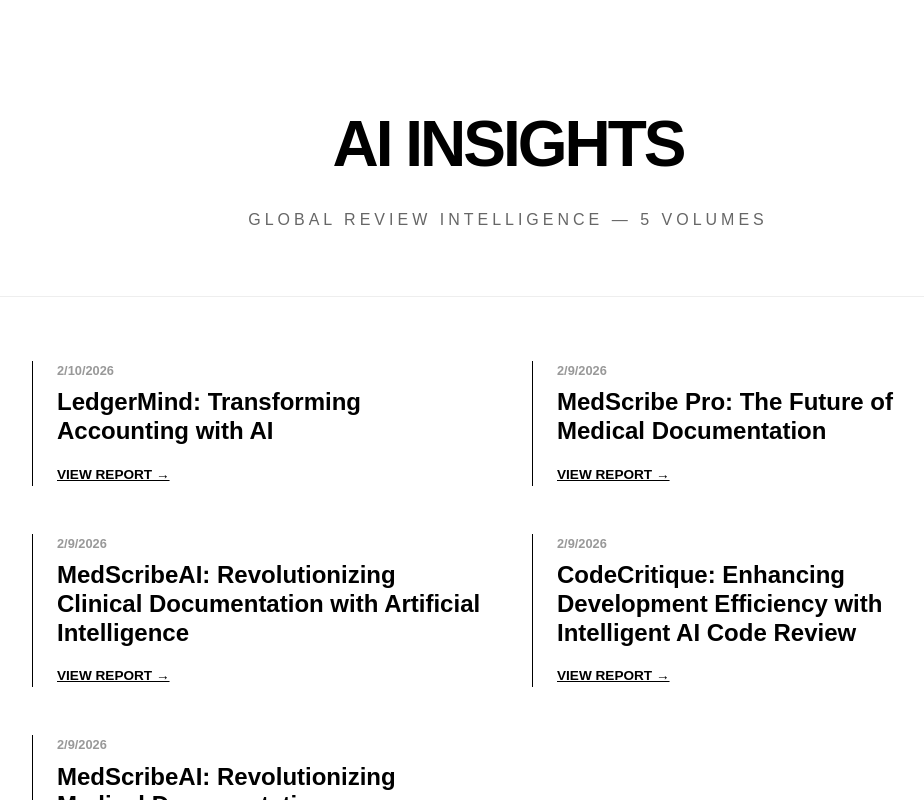
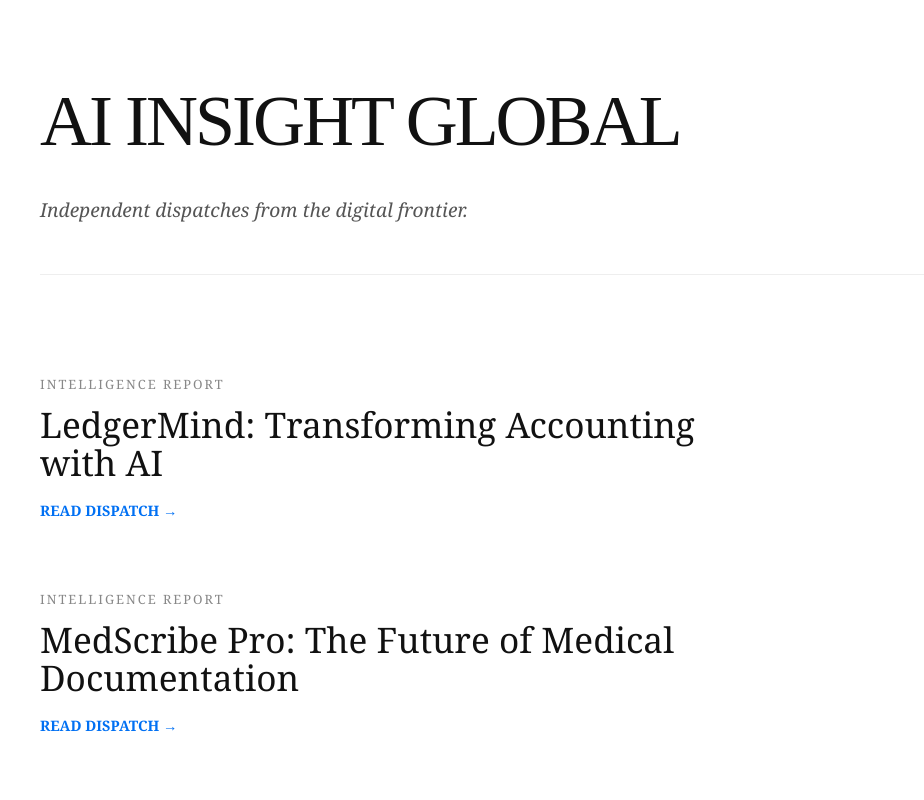
Before and after one commit to smart-guidance-lab/ai-review-site, a Next.js app: page / in a window 1280 px wide. Shown: the top 800 px of the page, without its empty margins (132-1056 px from the left). Built offline with nearby package versions, Linux system fonts and the light colour scheme.

Commit message:
Refactor article display and update styles
Updated article display logic and styles in the main page.

```diff
--- a/app/page.tsx
+++ b/app/page.tsx
@@ -12,34 +12,45 @@
     const files = fs.readdirSync(blogDir).filter(file => file.endsWith('.md'));
     articles = files.map(file => {
       const slug = file.replace('.md', '');
-      const content = fs.readFileSync(path.join(blogDir, file), 'utf8');
+      const content = fs.readFileSync(path.join(blogDir, file), 'utf8') || '';
       const titleMatch = content.match(/^#\s+(.*)/m);
-      const displayTitle = titleMatch ? titleMatch[1] : slug.split('-').slice(0, -1).join(' ').toUpperCase();
+      const displayTitle = titleMatch ? titleMatch[1] : slug.replace(/-/g, ' ');
       const timestamp = parseInt(file.split('-').pop() || '0');
       return { slug, displayTitle, timestamp };
     }).sort((a, b) => b.timestamp - a.timestamp);
   }
 
   return (
-    <main style={{ backgroundColor: '#fff', minHeight: '100vh', color: '#000' }}>
-      <header style={{ padding: '6rem 1.5rem 4rem', textAlign: 'center', borderBottom: '1px solid #eee' }}>
-        <h1 style={{ fontSize: '4rem', fontWeight: '900', letterSpacing: '-3px', marginBottom: '1rem' }}>AI INSIGHTS</h1>
-        <p style={{ fontSize: '1rem', letterSpacing: '4px', color: '#666', textTransform: 'uppercase' }}>Global Review Intelligence — {articles.length} Volumes</p>
+    <main style={{ padding: '4rem 2rem', maxWidth: '1000px', margin: '0 auto', fontFamily: '"Georgia", serif', backgroundColor: '#fff', color: '#111', lineHeight: '1.6' }}>
+      <header style={{ textAlign: 'left', marginBottom: '6rem', borderBottom: '1px solid #eee', paddingBottom: '3rem' }}>
+        <h1 style={{ fontSize: '4.5rem', fontWeight: 'normal', letterSpacing: '-3px', margin: 0, fontFamily: '"Times New Roman", serif' }}>AI INSIGHT GLOBAL</h1>
+        <p style={{ fontSize: '1.2rem', fontStyle: 'italic', color: '#555', marginTop: '1rem' }}>Independent dispatches from the digital frontier.</p>
       </header>
 
-      <div style={{ maxWidth: '1000px', margin: '0 auto', padding: '4rem 1.5rem' }}>
-        <div style={{ display: 'grid', gridTemplateColumns: 'repeat(auto-fill, minmax(300px, 1fr))', gap: '3rem' }}>
-          {articles.map(article => (
-            <Link key={article.slug} href={`/blog/${article.slug}`} style={{ textDecoration: 'none', color: 'inherit', group: 'true' }}>
-              <article style={{ borderLeft: '1px solid #000', paddingLeft: '1.5rem', transition: '0.3s' }}>
-                <p style={{ fontSize: '0.8rem', fontWeight: 'bold', color: '#999', marginBottom: '0.5rem' }}>{new Date(article.timestamp).toLocaleDateString()}</p>
-                <h2 style={{ fontSize: '1.5rem', fontWeight: '800', lineHeight: '1.2', marginBottom: '1rem' }}>{article.displayTitle}</h2>
-                <span style={{ fontSize: '0.85rem', fontWeight: 'bold', textDecoration: 'underline' }}>VIEW REPORT &rarr;</span>
+      <section style={{ display: 'grid', gap: '4rem' }}>
+        {articles.length === 0 ? (
+          <p>The wire is silent. Updates expected shortly.</p>
+        ) : (
+          articles.map(article => (
+            <Link key={article.slug} href={`/blog/${article.slug}`} style={{ textDecoration: 'none', color: 'inherit' }}>
+              <article style={{ cursor: 'pointer', maxWidth: '700px' }}>
+                <span style={{ fontSize: '0.8rem', textTransform: 'uppercase', letterSpacing: '2px', color: '#888' }}>Intelligence Report</span>
+                <h2 style={{ fontSize: '2.2rem', fontWeight: 'normal', margin: '0.5rem 0 1rem 0', lineHeight: '1.1', borderBottom: '1px solid transparent', transition: 'border-color 0.3s' }}
+                    onMouseOver={(e) => e.currentTarget.style.borderColor = '#000'}
+                    onMouseOut={(e) => e.currentTarget.style.borderColor = 'transparent'}>
+                  {article.displayTitle}
+                </h2>
+                <p style={{ color: '#0070f3', fontSize: '0.9rem', fontWeight: 'bold' }}>READ DISPATCH &rarr;</p>
               </article>
             </Link>
-          ))}
-        </div>
-      </div>
+          ))
+        )}
+      </section>
+
+      <footer style={{ marginTop: '10rem', borderTop: '1px solid #000', paddingTop: '2rem', fontSize: '0.9rem', display: 'flex', justifyContent: 'space-between' }}>
+        <span>&copy; 2026 AI Insight Global</span>
+        <span>The Intelligence of Choice</span>
+      </footer>
     </main>
   );
 }
```
